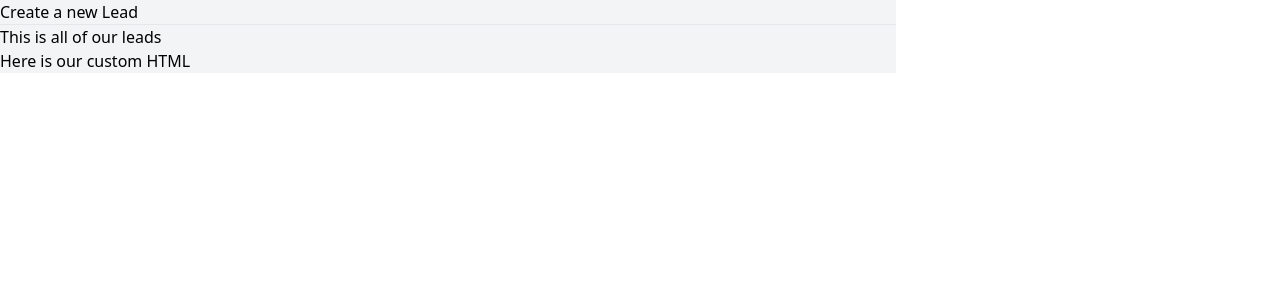
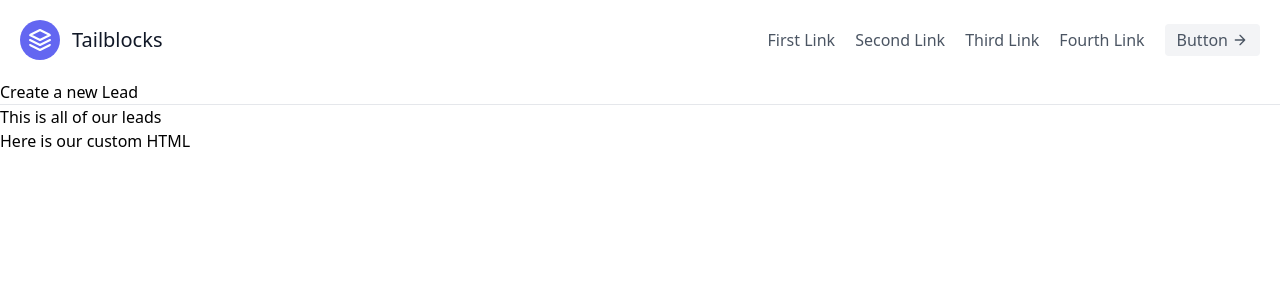
Before and after one commit to Sambidh/getting-started-with-django, a Django app: page /leads/ in a window 1280 px wide. Shown: the top 300 px of the page. Run offline with Django 3.2, Linux system fonts and the light colour scheme; data that the repository does not hold is empty.

Commit message:
tailwind css not complete

```diff
--- a/templates/base.html
+++ b/templates/base.html
@@ -10,8 +10,8 @@
     />
   </head>
   <body>
-    <div class="max-w-4xl max-auto bg-gray-100">
-      {% block content %} {% endblock content %}
+    <div class="max-w-7xl mx-auto">
+      {% include 'navbar.html' %} {% block content %} {% endblock content %}
     </div>
     {% include "scripts.html" %}
   </body>
--- /dev/null
+++ b/templates/navbar.html
@@ -0,0 +1,49 @@
+<header class="text-gray-600 body-font">
+  <div
+    class="container mx-auto flex flex-wrap p-5 flex-col md:flex-row items-center"
+  >
+    <a
+      class="flex title-font font-medium items-center text-gray-900 mb-4 md:mb-0"
+    >
+      <svg
+        xmlns="http://www.w3.org/2000/svg"
+        fill="none"
+        stroke="currentColor"
+        stroke-linecap="round"
+        stroke-linejoin="round"
+        stroke-width="2"
+        class="w-10 h-10 text-white p-2 bg-indigo-500 rounded-full"
+        viewBox="0 0 24 24"
+      >
+        <path
+          d="M12 2L2 7l10 5 10-5-10-5zM2 17l10 5 10-5M2 12l10 5 10-5"
+        ></path>
+      </svg>
+      <span class="ml-3 text-xl">Tailblocks</span>
+    </a>
+    <nav
+      class="md:ml-auto flex flex-wrap items-center text-base justify-center"
+    >
+      <a class="mr-5 hover:text-gray-900">First Link</a>
+      <a class="mr-5 hover:text-gray-900">Second Link</a>
+      <a class="mr-5 hover:text-gray-900">Third Link</a>
+      <a class="mr-5 hover:text-gray-900">Fourth Link</a>
+    </nav>
+    <button
+      class="inline-flex items-center bg-gray-100 border-0 py-1 px-3 focus:outline-none hover:bg-gray-200 rounded text-base mt-4 md:mt-0"
+    >
+      Button
+      <svg
+        fill="none"
+        stroke="currentColor"
+        stroke-linecap="round"
+        stroke-linejoin="round"
+        stroke-width="2"
+        class="w-4 h-4 ml-1"
+        viewBox="0 0 24 24"
+      >
+        <path d="M5 12h14M12 5l7 7-7 7"></path>
+      </svg>
+    </button>
+  </div>
+</header>
```
